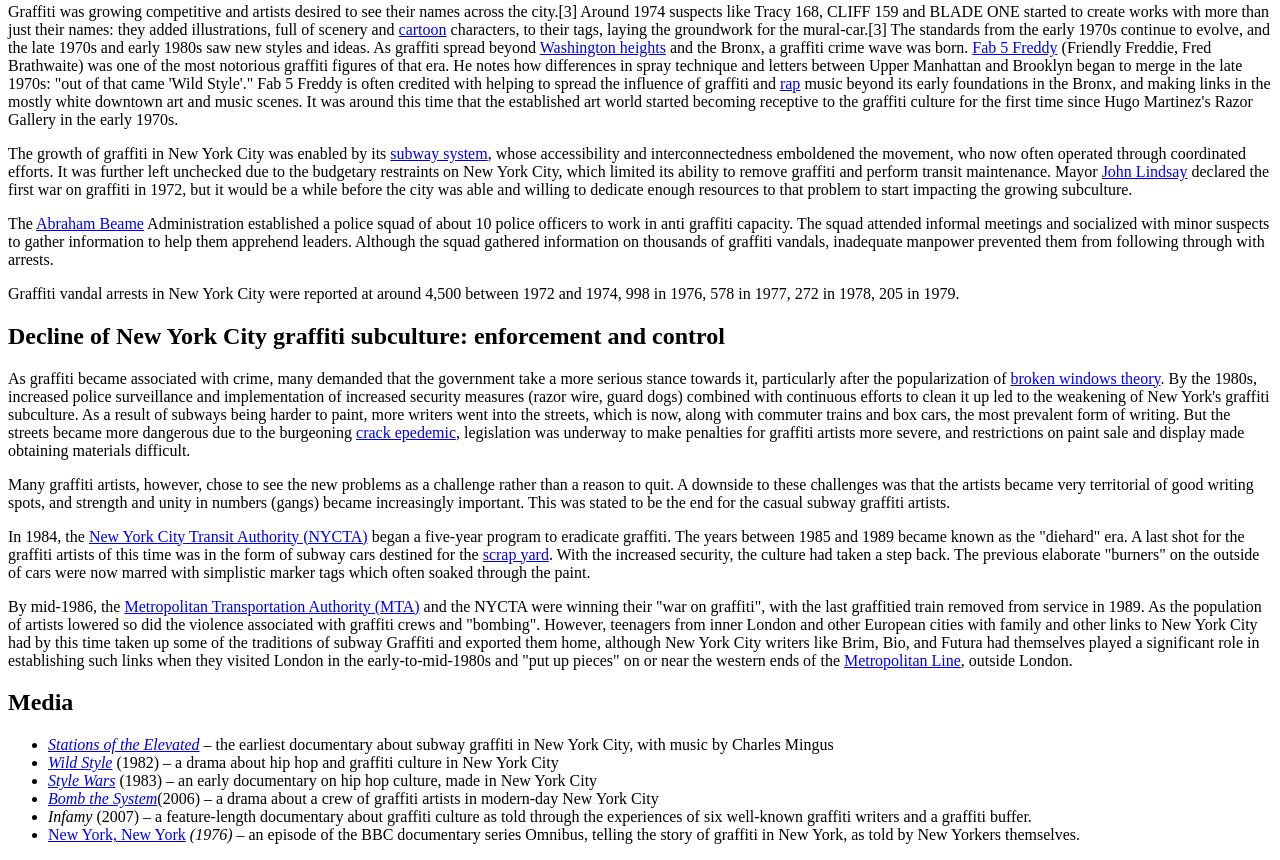
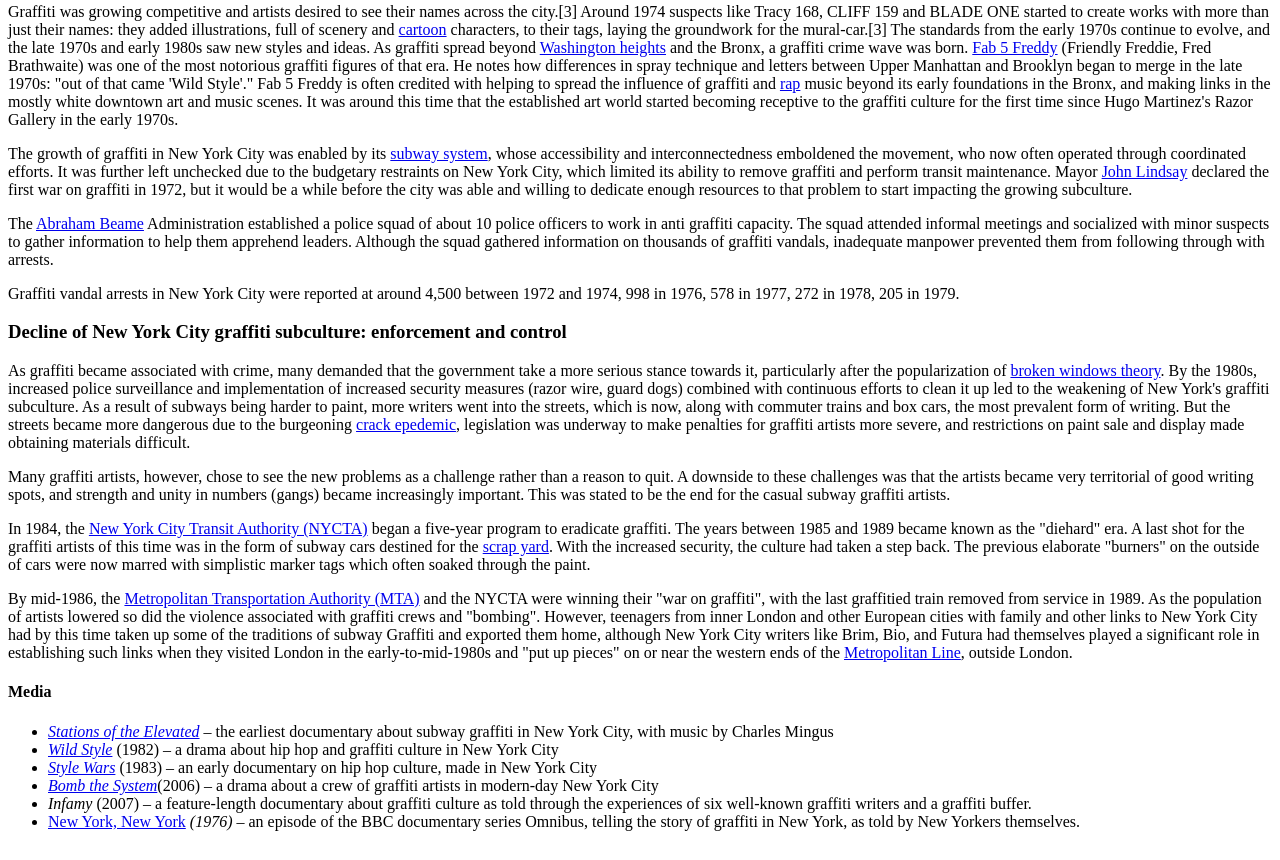
Before and after one commit to andreahill4/andreahill4.github.io, a plain HTML site: page entry-1.html in a window 1280 px wide. Shown: the part 268-1128 px from the top of the page. Drawn offline with Linux system fonts and the light colour scheme.

Commit message:
Update entry-1.html

```diff
--- a/entry-1.html
+++ b/entry-1.html
@@ -23,13 +23,13 @@
             <p>The <a href="https://en.wikipedia.org/wiki/Abraham_Beame">Abraham Beame</a> Administration established a police squad of about 10 police officers to work in anti graffiti capacity. The squad attended informal meetings and socialized with minor suspects to gather information to help them apprehend leaders. Although the squad gathered information on thousands of graffiti vandals, inadequate manpower prevented them from following through with arrests. </p>
             <p>Graffiti vandal arrests in New York City were reported at around 4,500 between 1972 and 1974, 998 in 1976, 578 in 1977, 272 in 1978, 205 in 1979.</p>
 
-    <h2>Decline of New York City graffiti subculture: enforcement and control</h2>
+    <h3>Decline of New York City graffiti subculture: enforcement and control</h3>
     <p>As graffiti became associated with crime, many demanded that the government take a more serious stance towards it, particularly after the popularization of <a href="https://en.wikipedia.org/wiki/Broken_windows_theory">broken windows theory</a>. By the 1980s, increased police surveillance and implementation of increased security measures (razor wire, guard dogs) combined with continuous efforts to clean it up led to the weakening of New York's graffiti subculture. As a result of subways being harder to paint, more writers went into the streets, which is now, along with commuter trains and box cars, the most prevalent form of writing. But the streets became more dangerous due to the burgeoning <a href="https://en.wikipedia.org/wiki/Crack_epidemic_in_the_United_States">crack epedemic</a>, legislation was underway to make penalties for graffiti artists more severe, and restrictions on paint sale and display made obtaining materials difficult.
         <p>Many graffiti artists, however, chose to see the new problems as a challenge rather than a reason to quit. A downside to these challenges was that the artists became very territorial of good writing spots, and strength and unity in numbers (gangs) became increasingly important. This was stated to be the end for the casual subway graffiti artists.</p>
         <p>In 1984, the <a href="https://en.wikipedia.org/wiki/New_York_City_Transit_Authority">New York City Transit Authority (NYCTA)</a> began a five-year program to eradicate graffiti. The years between 1985 and 1989 became known as the "diehard" era. A last shot for the graffiti artists of this time was in the form of subway cars destined for the <a href="https://en.wikipedia.org/wiki/Wrecking_yard">scrap yard</a>. With the increased security, the culture had taken a step back. The previous elaborate "burners" on the outside of cars were now marred with simplistic marker tags which often soaked through the paint.
             <p>By mid-1986, the <a href="https://en.wikipedia.org/wiki/Metropolitan_Transportation_Authority">Metropolitan Transportation Authority (MTA)</a> and the NYCTA were winning their "war on graffiti", with the last graffitied train removed from service in 1989. As the population of artists lowered so did the violence associated with graffiti crews and "bombing".  However, teenagers from inner London and other European cities with family and other links to New York City had by this time taken up some of the traditions of subway Graffiti and exported them home, although New York City writers like Brim, Bio, and Futura had themselves played a significant role in establishing such links when they visited London in the early-to-mid-1980s and "put up pieces" on or near the western ends of the <a href="https://en.wikipedia.org/wiki/Metropolitan_line">Metropolitan Line</a>, outside London.
 
-    <h2>Media</h2>
+    <h4>Media</h4>
     <ul>
         <li><a href="https://en.wikipedia.org/wiki/Stations_of_the_Elevated"><em>Stations of the Elevated</em></a> – the earliest documentary about subway graffiti in New York City, with music by Charles Mingus</li>
         <li><a href="https://en.wikipedia.org/wiki/Wild_Style"><em>Wild Style</em></a> (1982) – a drama about hip hop and graffiti culture in New York City</li>
```
